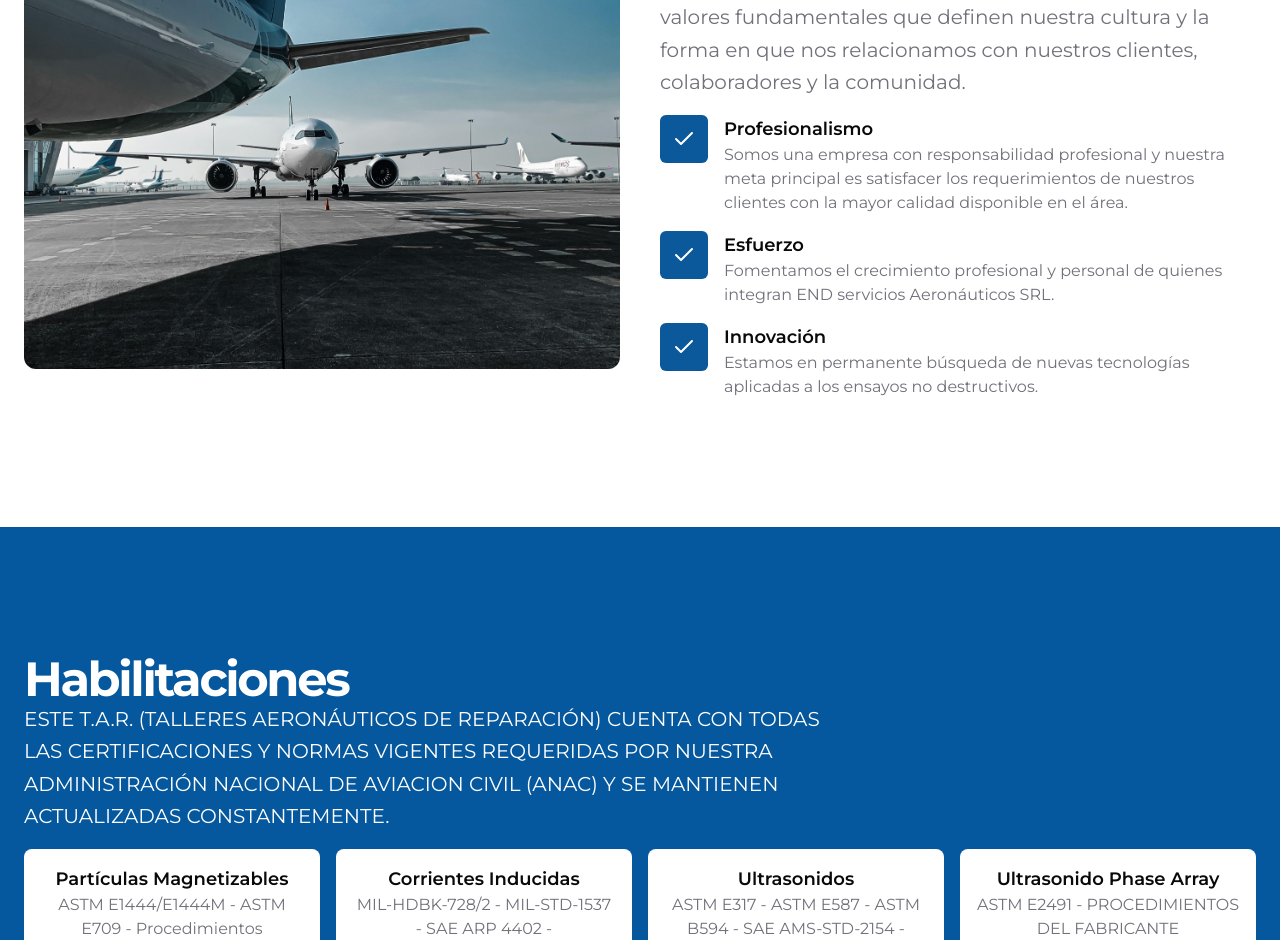
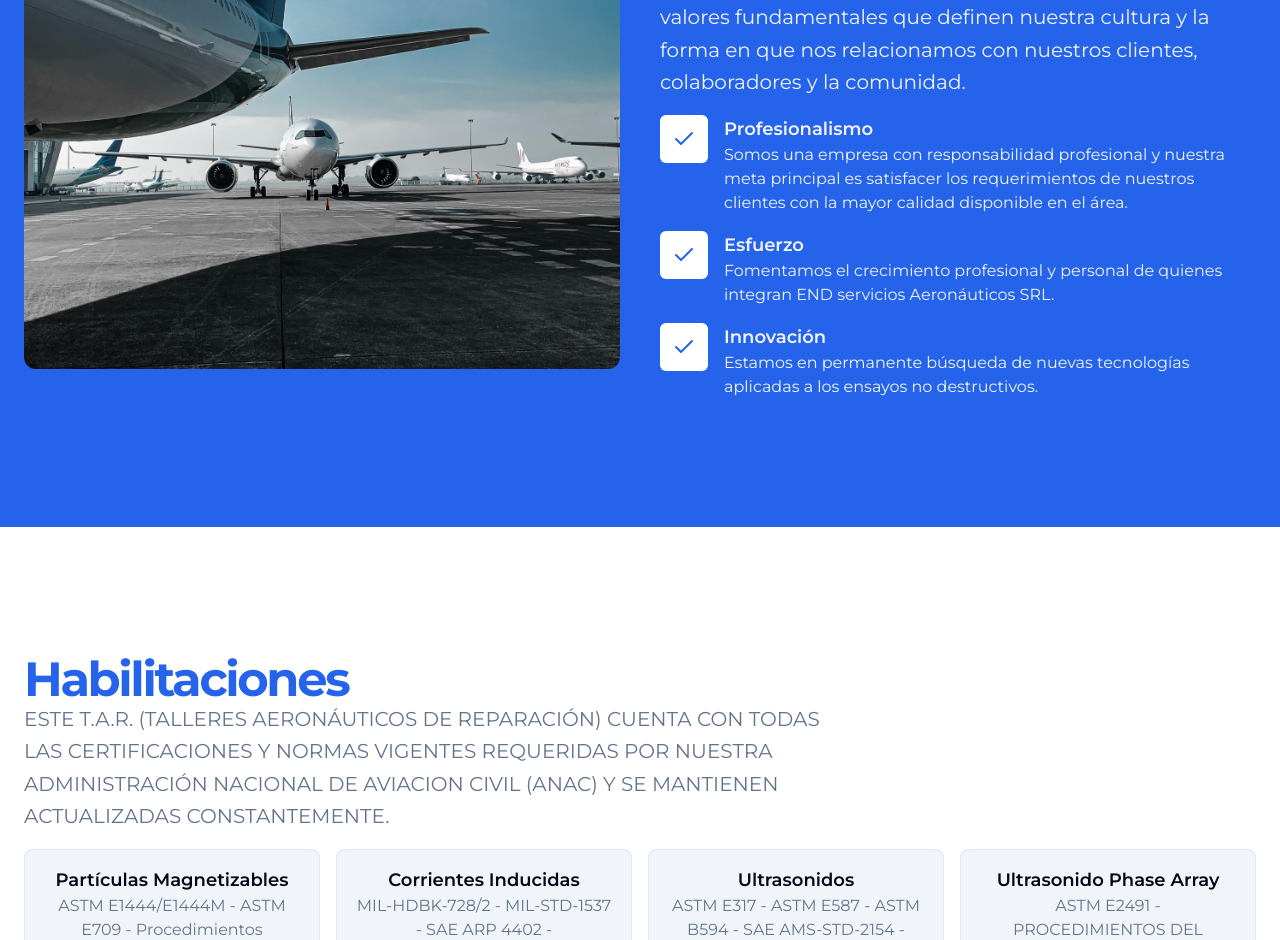
Before and after one commit to LumarSoft/end-srl, a Next.js app: page / in a window 1280 px wide. Shown: the part 1860-2800 px from the top of the page. Built offline with nearby package versions, Linux system fonts and the light colour scheme.

Commit message:
feat: se cambiaron los estilos

```diff
--- a/src/app/globals.css
+++ b/src/app/globals.css
@@ -2,27 +2,28 @@
 @tailwind components;
 @tailwind utilities;
 
+
 @layer base {
   :root {
     --background: 0 0% 100%;
-    --foreground: 240 10% 3.9%;
+    --foreground: 222.2 84% 4.9%;
     --card: 0 0% 100%;
-    --card-foreground: 240 10% 3.9%;
+    --card-foreground: 222.2 84% 4.9%;
     --popover: 0 0% 100%;
-    --popover-foreground: 240 10% 3.9%;
-    --primary: 240 5.9% 10%;
-    --primary-foreground: 0 0% 98%;
-    --secondary: 240 4.8% 95.9%;
-    --secondary-foreground: 240 5.9% 10%;
-    --muted: 240 4.8% 95.9%;
-    --muted-foreground: 240 3.8% 46.1%;
-    --accent: 240 4.8% 95.9%;
-    --accent-foreground: 240 5.9% 10%;
+    --popover-foreground: 222.2 84% 4.9%;
+    --primary: 221.2 83.2% 53.3%;
+    --primary-foreground: 210 40% 98%;
+    --secondary: 210 40% 96.1%;
+    --secondary-foreground: 222.2 47.4% 11.2%;
+    --muted: 210 40% 96.1%;
+    --muted-foreground: 215.4 16.3% 46.9%;
+    --accent: 210 40% 96.1%;
+    --accent-foreground: 222.2 47.4% 11.2%;
     --destructive: 0 84.2% 60.2%;
-    --destructive-foreground: 0 0% 98%;
-    --border: 240 5.9% 90%;
-    --input: 240 5.9% 90%;
-    --ring: 240 10% 3.9%;
+    --destructive-foreground: 210 40% 98%;
+    --border: 214.3 31.8% 91.4%;
+    --input: 214.3 31.8% 91.4%;
+    --ring: 221.2 83.2% 53.3%;
     --radius: 0.5rem;
     --chart-1: 12 76% 61%;
     --chart-2: 173 58% 39%;
@@ -32,25 +33,25 @@
   }
 
   .dark {
-    --background: 240 10% 3.9%;
-    --foreground: 0 0% 98%;
-    --card: 240 10% 3.9%;
-    --card-foreground: 0 0% 98%;
-    --popover: 240 10% 3.9%;
-    --popover-foreground: 0 0% 98%;
-    --primary: 0 0% 98%;
-    --primary-foreground: 240 5.9% 10%;
-    --secondary: 240 3.7% 15.9%;
-    --secondary-foreground: 0 0% 98%;
-    --muted: 240 3.7% 15.9%;
-    --muted-foreground: 240 5% 64.9%;
-    --accent: 240 3.7% 15.9%;
-    --accent-foreground: 0 0% 98%;
+    --background: 222.2 84% 4.9%;
+    --foreground: 210 40% 98%;
+    --card: 222.2 84% 4.9%;
+    --card-foreground: 210 40% 98%;
+    --popover: 222.2 84% 4.9%;
+    --popover-foreground: 210 40% 98%;
+    --primary: 217.2 91.2% 59.8%;
+    --primary-foreground: 222.2 47.4% 11.2%;
+    --secondary: 217.2 32.6% 17.5%;
+    --secondary-foreground: 210 40% 98%;
+    --muted: 217.2 32.6% 17.5%;
+    --muted-foreground: 215 20.2% 65.1%;
+    --accent: 217.2 32.6% 17.5%;
+    --accent-foreground: 210 40% 98%;
     --destructive: 0 62.8% 30.6%;
-    --destructive-foreground: 0 0% 98%;
-    --border: 240 3.7% 15.9%;
-    --input: 240 3.7% 15.9%;
-    --ring: 240 4.9% 83.9%;
+    --destructive-foreground: 210 40% 98%;
+    --border: 217.2 32.6% 17.5%;
+    --input: 217.2 32.6% 17.5%;
+    --ring: 224.3 76.3% 48%;
     --chart-1: 220 70% 50%;
     --chart-2: 160 60% 45%;
     --chart-3: 30 80% 55%;
@@ -58,6 +59,7 @@
     --chart-5: 340 75% 55%;
   }
 }
+
 
 @layer base {
   * {
--- a/src/app/page.tsx
+++ b/src/app/page.tsx
@@ -1,17 +1,8 @@
-import { CarouselInfo } from "@/modules/Home/components/CarouselInfo";
-import { Habilitaciones } from "@/modules/Home/components/Habilitaciones";
-import { Hero } from "@/modules/Home/components/Hero";
-import { Valores } from "@/modules/Home/components/Valores1";
+import HomeModule from "@/modules/Home";
+
 
 export default function Home() {
-  return (
-    <main className="pt-28 lg:pt-48">
-      <Hero />
-      <CarouselInfo />
-      <Valores />
-      <Habilitaciones />
-    </main>
-  );
+  return <HomeModule />;
 }
 
 // px-4 md:px-28 2xl:px-80
--- a/src/modules/Home/components/CarouselHero.tsx
+++ b/src/modules/Home/components/CarouselHero.tsx
@@ -2,7 +2,7 @@ import { Carousel } from "flowbite-react";
 
 export function CarouselHero() {
   return (
-    <div className="h-full">
+    <div className="h-screen w-screen">
       <Carousel className="">
         <img src="/carousel1.jpg" alt="..." className=""/>
         <img src="/carousel2.jpg" alt="..." className=""/>
--- a/src/modules/Home/components/CarouselInfo.tsx
+++ b/src/modules/Home/components/CarouselInfo.tsx
@@ -4,6 +4,8 @@ import {
   Carousel,
   CarouselContent,
   CarouselItem,
+  CarouselNext,
+  CarouselPrevious,
 } from "@/components/ui/carousel";
 import { FramerComponent } from "@/shared/Framer/FramerComponent";
 import Autoplay from "embla-carousel-autoplay";
@@ -46,7 +48,7 @@ export function CarouselInfo() {
             <CarouselItem key={index}>
               <div className="flex flex-col items-center justify-center text-center gap-6">
                 <div>
-                  <p className="text-4xl font-bold md:text-5xl text-[#0b589a]">
+                  <p className="text-4xl font-bold md:text-5xl text-primary">
                     {slide.title}
                   </p>
                   <p className="">{slide.text}</p>
@@ -60,6 +62,8 @@ export function CarouselInfo() {
             </CarouselItem>
           ))}
         </CarouselContent>
+        <CarouselPrevious />
+        <CarouselNext />
       </Carousel>
     </FramerComponent>
   );
--- a/src/modules/Home/components/Habilitaciones.tsx
+++ b/src/modules/Home/components/Habilitaciones.tsx
@@ -27,7 +27,7 @@ export function Habilitaciones() {
     },
   };
   return (
-    <section className="w-full py-12 md:py-24 lg:py-32 bg-[#05589e]">
+    <section className="w-full py-12 md:py-24 lg:py-32">
       <div className="container px-4 md:px-6">
         <div className="space-y-4">
           <FramerComponent
@@ -35,10 +35,10 @@ export function Habilitaciones() {
             animationWhileInView={{ y: 0, opacity: 1 }}
             animationViewPort={{ once: true, offset: 0.4 }}
           >
-            <h2 className="text-3xl font-bold tracking-tighter sm:text-4xl md:text-5xl text-white">
+            <h2 className="text-3xl font-bold tracking-tighter sm:text-4xl md:text-5xl text-primary">
               Habilitaciones
             </h2>
-            <p className="max-w-[800px] text-white md:text-xl/relaxed lg:text-base/relaxed xl:text-xl/relaxed">
+            <p className="max-w-[800px] text-muted-foreground md:text-xl/relaxed lg:text-base/relaxed xl:text-xl/relaxed">
               ESTE T.A.R. (TALLERES AERONÁUTICOS DE REPARACIÓN) CUENTA CON TODAS
               LAS CERTIFICACIONES Y NORMAS VIGENTES REQUERIDAS POR NUESTRA
               ADMINISTRACIÓN NACIONAL DE AVIACION CIVIL (ANAC) Y SE MANTIENEN
@@ -53,36 +53,36 @@ export function Habilitaciones() {
             animationViewPort={{ once: true, offset: 0.4 }}
           >
             <FramerComponent
-              style="rounded-lg bg-white p-4"
+              style="rounded-lg bg-secondary p-4 border flex flex-col justify-between items-center"
               animationInitial={{ opacity: 0, y: 50 }}
               animationVariants={itemAnimado}
             >
               <h3 className="text-lg font-semibold">
                 Partículas Magnetizables
               </h3>
-              <p className="text-muted-foreground">
+              <p className="text-muted-foreground flex-1">
                 ASTM E1444/E1444M - ASTM E709 - Procedimientos aprobados de
                 Lycoming - PROCEDIMIENTOS DEL FABRICANTE
               </p>
             </FramerComponent>
             <FramerComponent
-              style="rounded-lg bg-white p-4"
+              style="rounded-lg bg-secondary p-4 border flex flex-col justify-between items-center"
               animationInitial={{ opacity: 0, y: 50 }}
               animationVariants={itemAnimado}
             >
               <h3 className="text-lg font-semibold">Corrientes Inducidas</h3>
-              <p className="text-muted-foreground">
+              <p className="text-muted-foreground flex-1">
                 MIL-HDBK-728/2 - MIL-STD-1537 - SAE ARP 4402 - PROCEDIMIENTOS
                 DEL FABRICANTE
               </p>
             </FramerComponent>
             <FramerComponent
-              style="rounded-lg bg-white p-4"
+              style="rounded-lg bg-secondary p-4 border flex flex-col justify-between items-center"
               animationInitial={{ opacity: 0, y: 50 }}
               animationVariants={itemAnimado}
             >
               <h3 className="text-lg font-semibold">Ultrasonidos</h3>
-              <p className="text-muted-foreground">
+              <p className="text-muted-foreground flex-1">
                 ASTM E317 - ASTM E587 - ASTM B594 - SAE AMS-STD-2154 - ASTM E127
                 - Procedimiento MHS-200 de Teledyne Continental Motors - CFM56-7
                 Fan Blade Ultrasonic Inspection de GE Aircraft Engines -
@@ -90,57 +90,57 @@ export function Habilitaciones() {
               </p>
             </FramerComponent>
             <FramerComponent
-              style=" rounded-lg bg-white p-4"
+              style=" rounded-lg bg-secondary p-4 border"
               animationInitial={{ opacity: 0, y: 50 }}
               animationVariants={itemAnimado}
             >
               <h3 className="text-lg font-semibold">Ultrasonido Phase Array</h3>
-              <p className="text-muted-foreground">
+              <p className="text-muted-foreground flex-1">
                 ASTM E2491 - PROCEDIMIENTOS DEL FABRICANTE
               </p>
             </FramerComponent>
             <FramerComponent
-              style="rounded-lg bg-white p-4"
+              style="rounded-lg bg-secondary p-4 border flex flex-col justify-between items-center"
               animationInitial={{ opacity: 0, y: 50 }}
               animationVariants={itemAnimado}
             >
               <h3 className="text-lg font-semibold">Liquidos penetrantes</h3>
-              <p className="text-muted-foreground">
+              <p className="text-muted-foreground flex-1">
                 ASTM E165/E165M - ASTM E1417/E1417M - SAE AMS-2644 -
                 Procedimientos aprobados de Lycoming - PROCEDIMIENTOS DEL
                 FABRICANTE
               </p>
             </FramerComponent>
             <FramerComponent
-              style="rounded-lg bg-white p-4"
+              style="rounded-lg bg-secondary p-4 border flex flex-col justify-between items-center"
               animationInitial={{ opacity: 0, y: 50 }}
               animationVariants={itemAnimado}
             >
               <h3 className="text-lg font-semibold">Radiografía Industrial</h3>
-              <p className="text-muted-foreground">
+              <p className="text-muted-foreground flex-1">
                 ASTM E1742/E1742M - ASTM E94 - ASTM E1079 - ASTM E1254 -
                 PROCEDIMIENTOS DEL FABRICANTE
               </p>
             </FramerComponent>
             <FramerComponent
-              style="rounded-lg bg-white p-4"
+              style="rounded-lg bg-secondary p-4 border flex flex-col justify-between items-center"
               animationInitial={{ opacity: 0, y: 50 }}
               animationVariants={itemAnimado}
             >
               <h3 className="text-lg font-semibold">
                 Endoscopía / Boroscopía / Videoscopía
               </h3>
-              <p className="text-muted-foreground">
+              <p className="text-muted-foreground flex-1">
                 PROCEDIMIENTOS DEL FABRICANTE
               </p>
             </FramerComponent>
             <FramerComponent
-              style="rounded-lg bg-white p-4"
+              style="rounded-lg bg-secondary p-4 border flex flex-col justify-between items-center"
               animationInitial={{ opacity: 0, y: 50 }}
               animationVariants={itemAnimado}
             >
               <h3 className="text-lg font-semibold">Personal / Taller</h3>
-              <p className="text-muted-foreground">
+              <p className="text-muted-foreground flex-1">
                 ISO 9712 - ASTM E1212 - ASTM E543 - ASNT SNT-TC-1A
               </p>
             </FramerComponent>
--- a/src/modules/Home/components/Hero.tsx
+++ b/src/modules/Home/components/Hero.tsx
@@ -11,7 +11,7 @@ export const Hero = () => {
         <h1 className="text-3xl font-bold md:text-4xl max-lg:text-center">
           Líderes en reparación aeronáutica:
           <br />
-          <b className="underline decoration-[#0b589a] text-[#0b589a] text-4xl md:text-5xl">
+          <b className="underline decoration-primary text-primary text-4xl md:text-5xl">
             Confianza y calidad garantizadas.
           </b>
         </h1>
@@ -21,7 +21,7 @@ export const Hero = () => {
           necessitatibus, quis expedita ipsa repudiandae quidem rerum illum
           earum deleniti quibusdam alias est!
         </p>
-        <button className="bg-[#0b589a] hover:bg-sky-800 text-white py-3 w-full rounded-md transition">
+        <button className="bg-primary hover:bg-sky-800 text-white py-3 w-full rounded-md transition">
           Contactanos
         </button>
       </FramerComponent>
--- a/src/modules/Home/components/Valores1.tsx
+++ b/src/modules/Home/components/Valores1.tsx
@@ -1,8 +1,9 @@
 import { FramerComponent } from "@/shared/Framer/FramerComponent";
+import { Check } from "lucide-react";
 
 export function Valores() {
   return (
-    <section className="w-full py-12 md:py-24 lg:py-32">
+    <section className="w-full py-12 md:py-24 lg:py-32 bg-primary">
       <div className="container grid items-center gap-6 px-4 md:px-6 lg:grid-cols-2 lg:gap-10">
         <FramerComponent
           animationInitial={{ x: 200, opacity: 0 }}
@@ -24,10 +25,10 @@ export function Valores() {
           animationViewPort={{ once: true, offset: 0.4 }}
         >
           <div className="space-y-2">
-            <h2 className="text-3xl font-bold tracking-tighter sm:text-4xl md:text-5xl text-[#0b589a]">
+            <h2 className="text-3xl font-bold tracking-tighter sm:text-4xl md:text-5xl text-accent">
               Nuestros Valores
             </h2>
-            <p className="max-w-[600px] text-muted-foreground md:text-xl/relaxed lg:text-base/relaxed xl:text-xl/relaxed">
+            <p className="max-w-[600px] text-secondary md:text-xl/relaxed lg:text-base/relaxed xl:text-xl/relaxed">
               En nuestra empresa, nos guiamos por un conjunto de valores
               fundamentales que definen nuestra cultura y la forma en que nos
               relacionamos con nuestros clientes, colaboradores y la comunidad.
@@ -35,12 +36,14 @@ export function Valores() {
           </div>
           <ul className="grid gap-4">
             <li className="flex items-start gap-4">
-              <div className="bg-[#0b589a] rounded-md p-3 flex items-center justify-center">
-                <CheckIcon checkColor="white" className="w-6 h-6" />
+              <div className="bg-primary rounded-md p-3 flex items-center justify-center bg-white ">
+                <Check color="#2563eb" />
               </div>
               <div>
-                <h3 className="text-lg font-semibold">Profesionalismo</h3>
-                <p className="text-muted-foreground">
+                <h3 className="text-lg font-semibold text-accent">
+                  Profesionalismo
+                </h3>
+                <p className="text-secondary">
                   Somos una empresa con responsabilidad profesional y nuestra
                   meta principal es satisfacer los requerimientos de nuestros
                   clientes con la mayor calidad disponible en el área.
@@ -48,24 +51,26 @@ export function Valores() {
               </div>
             </li>
             <li className="flex items-start gap-4">
-              <div className="bg-[#0b589a] rounded-md p-3 flex items-center justify-center">
-                <CheckIcon checkColor="white" className="w-6 h-6" />
+              <div className="bg-primary rounded-md p-3 flex items-center justify-center bg-white">
+                <Check color="#2563eb" />
               </div>
               <div>
-                <h3 className="text-lg font-semibold">Esfuerzo</h3>
-                <p className="text-muted-foreground">
+                <h3 className="text-lg font-semibold text-accent">Esfuerzo</h3>
+                <p className="text-secondary">
                   Fomentamos el crecimiento profesional y personal de quienes
                   integran END servicios Aeronáuticos SRL.
                 </p>
               </div>
             </li>
             <li className="flex items-start gap-4">
-              <div className="bg-[#0b589a] rounded-md p-3 flex items-center justify-center">
-                <CheckIcon checkColor="white" className="w-6 h-6" />
+              <div className="bg-primary rounded-md p-3 flex items-center justify-center bg-white">
+                <Check color="#2563eb" />
               </div>
               <div>
-                <h3 className="text-lg font-semibold">Innovación</h3>
-                <p className="text-muted-foreground">
+                <h3 className="text-lg font-semibold text-accent">
+                  Innovación
+                </h3>
+                <p className="text-secondary">
                   Estamos en permanente búsqueda de nuevas tecnologías aplicadas
                   a los ensayos no destructivos.
                 </p>
@@ -79,7 +84,7 @@ export function Valores() {
 }
 
 function CheckIcon({
-  checkColor = "white",
+  checkColor = "blue",
   ...props
 }: { checkColor?: string } & React.SVGProps<SVGSVGElement>) {
   return (
--- a/src/modules/Home/index.tsx
+++ b/src/modules/Home/index.tsx
@@ -0,0 +1,15 @@
+import { CarouselInfo } from "./components/CarouselInfo";
+import { Habilitaciones } from "./components/Habilitaciones";
+import { Hero } from "./components/Hero";
+import { Valores } from "./components/Valores1";
+
+export default function HomeModule() {
+  return (
+    <main className="pt-28 lg:pt-48">
+      <Hero />
+      <CarouselInfo />
+      <Valores />
+      <Habilitaciones />
+    </main>
+  );
+}
```
